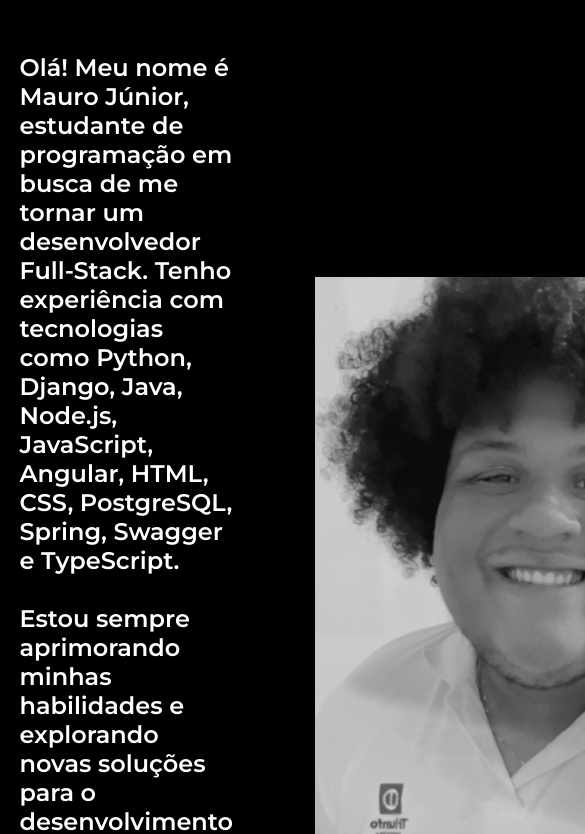
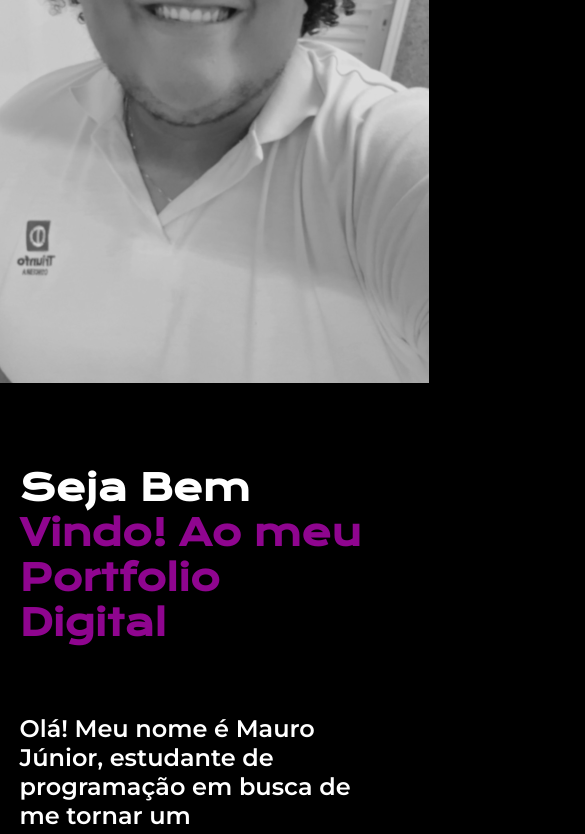
Before and after one commit to MJunior10/Portifolio, a plain HTML site: page index.html in a window 390 px wide. Shown: the part 413-1247 px from the top of the page, 585 px wide, since content can reach past the window. Drawn offline with nearby package versions, Linux system fonts and the light colour scheme.

Commit message:
Responsividade

```diff
--- a/stylesheet/style.css
+++ b/stylesheet/style.css
@@ -122,8 +122,9 @@ body{
 }
 
 @media (max-width: 1200px) {
-    .apresentação{
+    .conteiner{
         flex-direction: column-reverse;
+        padding: 5%;
     }
     .cabecalho{
         padding: 10%;
@@ -131,9 +132,6 @@ body{
     .cabecalho__menu{
         justify-content: center;
     }
-    .conteiner{
-        padding: 5%;
-    }
     .conteiner__conteudo{
         width: auto;
     }
```
